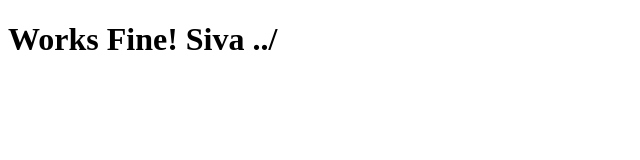
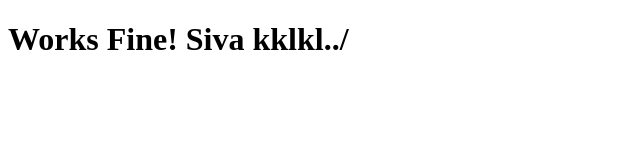
Before and after one commit to sivakumarjd/DevOps-Jenkins-static-webhost, a plain HTML site: page index.html in a window 1280 px wide. Shown: the whole page, without its empty margins (0-640 px from the left). Drawn offline with Linux system fonts and the light colour scheme.

Commit message:
Update index.html

```diff
--- a/index.html
+++ b/index.html
@@ -6,6 +6,6 @@
     <title>A Test Page</title>
 </head>
 <body>
-    <h1>Works Fine! Siva ../</h1>
+    <h1>Works Fine! Siva kklkl../</h1>
 </body>
 </html>
```
